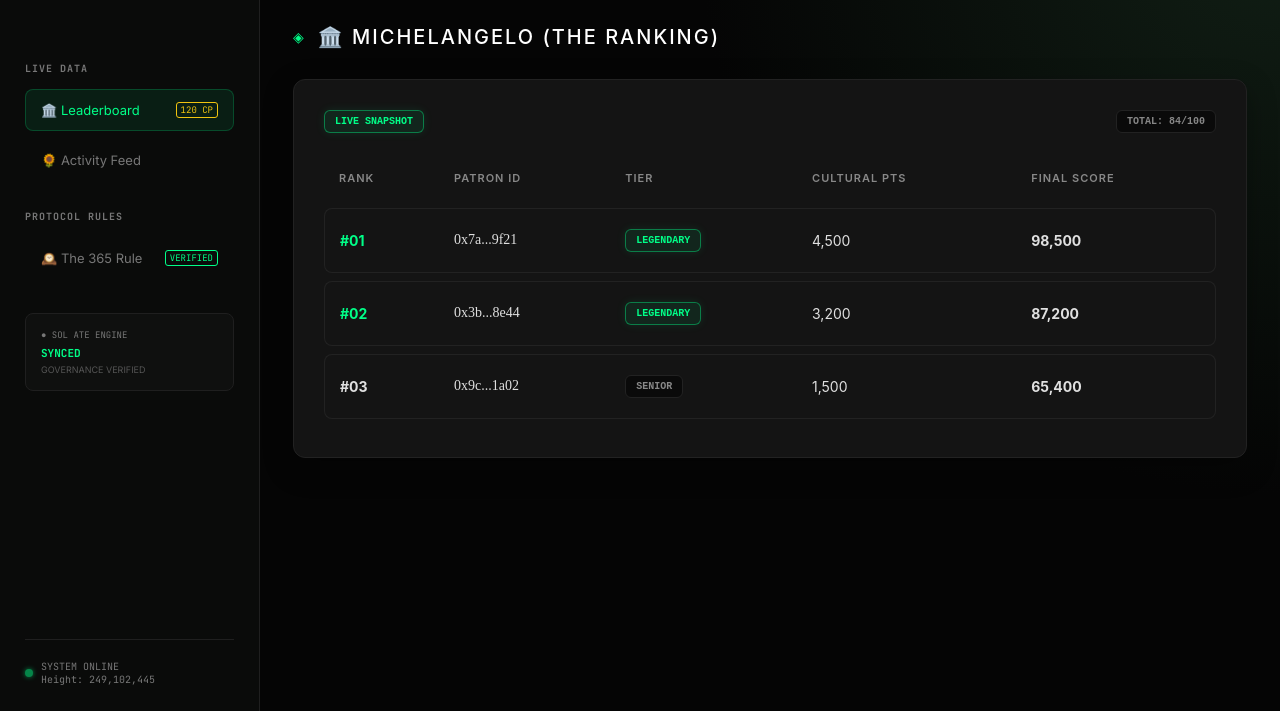
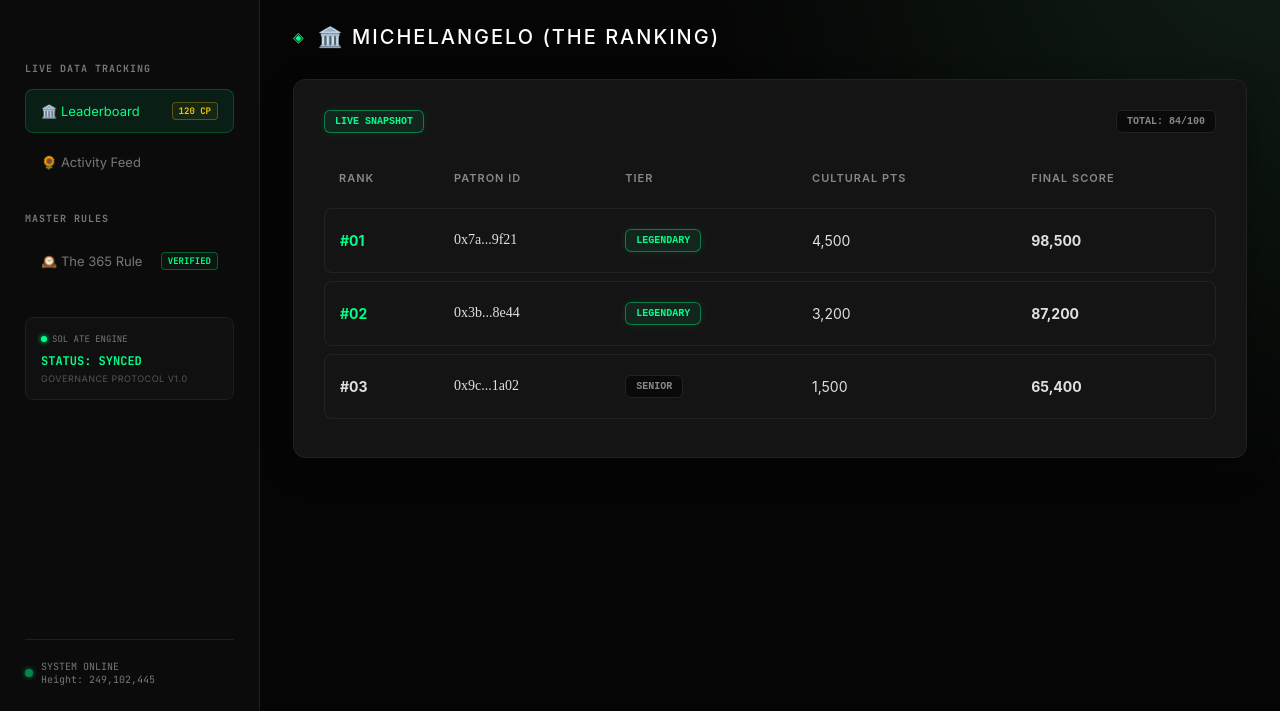
Before and after one commit to galeri-coder/ilhanart-protocol, a plain HTML site: page [PoArt]/index.html in a window 1280 px wide. Shown: the part 89-800 px from the top of the page. Drawn offline with Linux system fonts and the light colour scheme.

Commit message:
Refactor badge styles and menu titles
Updated badge styles and menu titles for better clarity and design consistency.

Signed-off-by: galeri-coder <250358187+galeri-coder@users.noreply.github.com>

```diff
--- a/[PoArt]/index.html
+++ b/[PoArt]/index.html
@@ -56,22 +56,23 @@
         .nav-btn:hover { background: rgba(255,255,255,0.03); color: #fff; }
         .nav-btn.active { background: rgba(0,255,136,0.08); color: var(--accent); border-color: rgba(0,255,136,0.2); }
 
-        /* Mühürler */
-        .badge { font-size: 9px; font-family: var(--font-mono); padding: 1px 4px; border-radius: 3px; text-transform: uppercase; }
-        .badge-verified { color: #00ff88; border: 1px solid #00ff88; }
-        .badge-cp { color: #f1c40f; border: 1px solid #f1c40f; }
+        /* MÜHÜR TASARIMLARI */
+        .badge { font-size: 9px; font-family: var(--font-mono); padding: 2px 6px; border-radius: 4px; text-transform: uppercase; font-weight: bold; }
+        .badge-verified { color: #00ff88; border: 1px solid rgba(0,255,136,0.3); background: rgba(0,255,136,0.05); }
+        .badge-cp { color: #f1c40f; border: 1px solid rgba(241,196,15,0.3); background: rgba(241,196,15,0.05); }
 
-        /* SOL ATE ENGINE TAMİRİ */
-        .engine-container {
+        /* ENGINE STATUS TASARIMI */
+        .engine-box {
             margin-top: 30px;
             padding: 15px;
             background: rgba(255,255,255,0.02);
             border: 1px solid var(--border-color);
             border-radius: 8px;
         }
-        .engine-label { font-size: 9px; font-family: var(--font-mono); color: var(--text-muted); margin-bottom: 5px; }
-        .engine-status { font-size: 11px; font-family: var(--font-mono); color: var(--accent); font-weight: 700; display: flex; align-items: center; gap: 5px; }
-        .engine-subtext { font-size: 9px; color: #555; margin-top: 4px; }
+        .engine-header { font-size: 9px; font-family: var(--font-mono); color: var(--text-muted); margin-bottom: 8px; display: flex; align-items: center; gap: 5px; }
+        .engine-dot { width: 6px; height: 6px; background: var(--accent); border-radius: 50%; box-shadow: 0 0 5px var(--accent); }
+        .engine-val { font-size: 12px; font-family: var(--font-mono); color: var(--accent); font-weight: 700; }
+        .engine-sub { font-size: 9px; color: #555; margin-top: 4px; letter-spacing: 0.5px; }
 
         .footer-info { margin-top: auto; font-size: 10px; color: var(--text-muted); font-family: var(--font-mono); padding-top: 20px; border-top: 1px solid var(--border-color); display: flex; align-items: center; gap: 8px; }
         .status-led { width: 8px; height: 8px; background: var(--accent); border-radius: 50%; box-shadow: 0 0 5px var(--accent); animation: pulse 2s infinite; }
@@ -91,21 +92,23 @@
             <div class="brand-text"><h1>[PoArt]</h1><span>PROTOCOL TERMINAL</span></div>
         </div>
 
-        <div class="menu-title">Live Data</div>
+        <div class="menu-title">Live Data Tracking</div>
         <button class="nav-btn active" onclick="loadPage('modules/michelangelo.html', 'Michelangelo // Leaderboard')">
-            <span>🏛️ Leaderboard</span> <span class="badge badge-cp">120 CP</span>
+            <span>🏛️ Leaderboard</span>
+            <span class="badge badge-cp">120 CP</span>
         </button>
         <button class="nav-btn" onclick="loadPage('modules/vangogh.html', 'Van Gogh // Live Feed')">🌻 Activity Feed</button>
 
-        <div class="menu-title">Protocol Rules</div>
+        <div class="menu-title">Master Rules</div>
         <button class="nav-btn" onclick="loadPage('modules/dali.html', 'Dali // Time Filter')">
-            <span>🕰️ The 365 Rule</span> <span class="badge badge-verified">VERIFIED</span>
+            <span>🕰️ The 365 Rule</span>
+            <span class="badge badge-verified">VERIFIED</span>
         </button>
 
-        <div class="engine-container">
-            <div class="engine-label">● SOL ATE ENGINE</div>
-            <div class="engine-status">SYNCED</div>
-            <div class="engine-subtext">GOVERNANCE VERIFIED</div>
+        <div class="engine-box">
+            <div class="engine-header"><div class="engine-dot"></div> SOL ATE ENGINE</div>
+            <div class="engine-val">STATUS: SYNCED</div>
+            <div class="engine-sub">GOVERNANCE PROTOCOL V1.0</div>
         </div>
 
         <div class="footer-info">
@@ -115,7 +118,10 @@
     </div>
 
     <div class="main">
-        <div class="top-bar"><h2 id="page-title">Michelangelo // Leaderboard</h2><div class="connection-status">● SECURE CONNECTION</div></div>
+        <div class="top-bar">
+            <h2 id="page-title">Michelangelo // Leaderboard</h2>
+            <div class="connection-status">● SECURE CONNECTION</div>
+        </div>
         <iframe id="app-frame" class="content-frame" src="modules/michelangelo.html"></iframe>
     </div>
 
```
